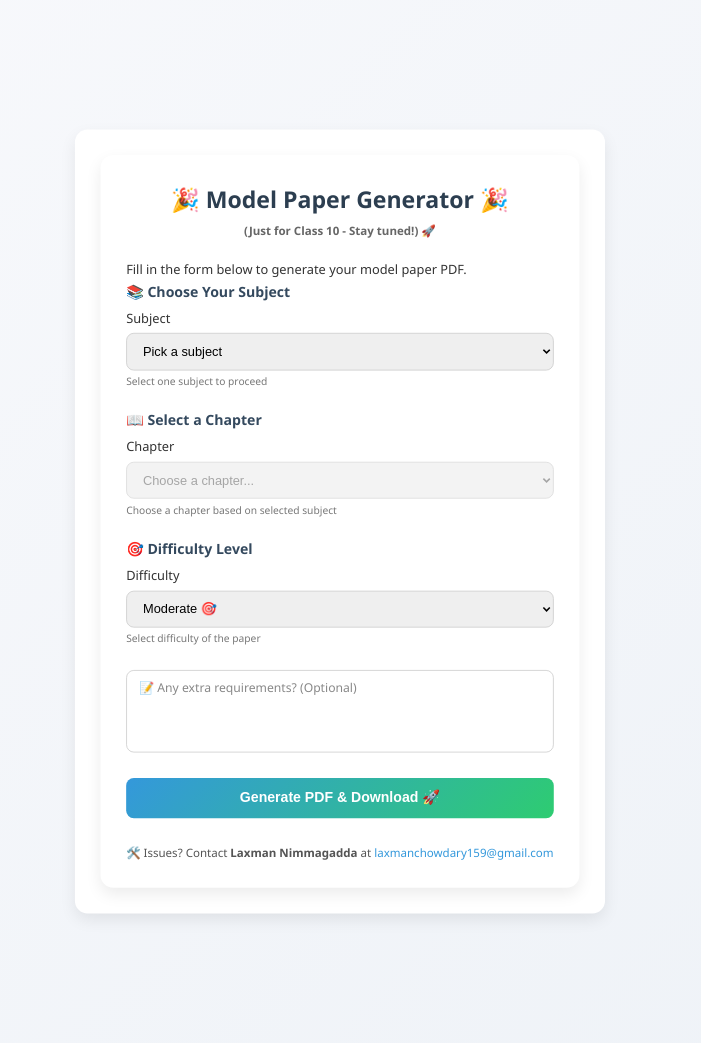
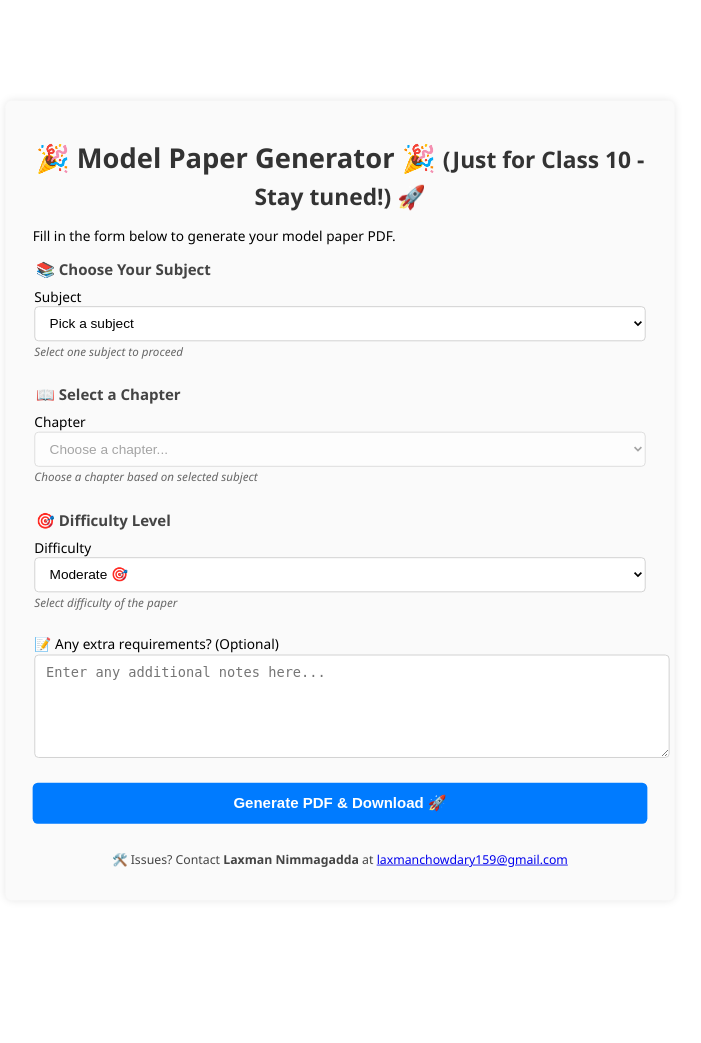
Before and after one commit to laxmanchowdary15/Perplexity_API_Project, a Flask app: page / in a window 1280 px wide. Shown: the whole page, without its empty margins (300-1001 px from the left). After the commit the page ends 867 px from the top, so only its background shows below. Run offline with Flask 3, Linux system fonts and the light colour scheme.

Commit message:
by perplexity

```diff
--- a/static/css/style.css
+++ b/static/css/style.css
@@ -1,225 +1,123 @@
-/* ===== Reset & Base Styles ===== */
-* {
-  margin: 0;
-  padding: 0;
-  box-sizing: border-box;
+/* static/style.css */
+
+main.container {
+  max-width: 720px;
+  margin: 2rem auto;
+  padding: 1.5rem 2rem;
+  background: #fafafa;
+  border-radius: 8px;
+  box-shadow: 0 0 10px rgba(0,0,0,0.1);
+  font-family: 'Segoe UI', Tahoma, Geneva, Verdana, sans-serif;
 }
 
-html {
-  font-size: 16px;
-  scroll-behavior: smooth;
+h1 {
+  text-align: center;
+  font-weight: 700;
+  margin-bottom: 1rem;
+  color: #333;
 }
 
-body {
-  font-family: "Segoe UI", Roboto, Arial, sans-serif;
-  line-height: 1.6;
-  background: linear-gradient(135deg, #f8f9fc, #eef2f7);
-  color: #333;
-  min-height: 100vh;
-  display: flex;
-  justify-content: center;
-  align-items: flex-start;
-  padding: 2rem;
-}
-
-/* ===== Container ===== */
-.container {
-  width: 100%;
-  max-width: 700px;
-  background: #fff;
-  padding: 2rem;
-  border-radius: 1rem;
-  box-shadow: 0 8px 20px rgba(0, 0, 0, 0.08);
-  animation: fadeIn 0.6s ease-in-out;
-}
-
-/* ===== Headings ===== */
-h1 {
-  font-size: 1.8rem;
-  color: #2c3e50;
-  margin-bottom: 1.5rem;
-  text-align: center;
-}
-
-h1 small {
-  display: block;
-  font-size: 0.9rem;
-  color: #666;
-  margin-top: 0.3rem;
-}
-
-/* ===== Form Fields ===== */
 form fieldset {
   border: none;
-  margin-bottom: 1.5rem;
+  margin-bottom: 1.8rem;
+  padding: 0;
 }
 
 form legend {
-  font-weight: bold;
-  color: #34495e;
-  margin-bottom: 0.5rem;
   font-size: 1.1rem;
+  font-weight: 600;
+  margin-bottom: 0.6rem;
+  color: #444;
 }
 
-select,
-textarea {
+label, select, textarea, button {
+  display: block;
   width: 100%;
-  padding: 0.8rem 1rem;
-  margin-top: 0.3rem;
-  border: 1px solid #ccc;
-  border-radius: 0.6rem;
   font-size: 1rem;
-  transition: border 0.3s ease, box-shadow 0.3s ease;
+  line-height: 1.4;
 }
 
-select:focus,
-textarea:focus {
-  border-color: #3498db;
-  outline: none;
-  box-shadow: 0 0 5px rgba(52, 152, 219, 0.5);
+select, textarea {
+  padding: 0.6rem 0.8rem;
+  border-radius: 5px;
+  border: 1.8px solid #ccc;
+  background: #fff;
+  transition: border-color 0.25s ease;
 }
 
-/* ===== Floating Label (Textarea) ===== */
-.floating-label {
-  position: relative;
+select:focus, textarea:focus {
+  border-color: #007bff;
+  outline: none;
 }
 
-.floating-label textarea {
-  resize: none;
+textarea {
+  resize: vertical;
+  min-height: 100px;
 }
 
-.floating-label label {
-  position: absolute;
-  top: 0.9rem;
-  left: 1rem;
-  font-size: 0.95rem;
-  color: #888;
-  pointer-events: none;
-  transition: 0.3s ease;
+.hint-text {
+  font-style: italic;
+  font-size: 0.85rem;
+  color: #666;
+  margin-top: 0.25rem;
 }
 
-.floating-label textarea:focus + label,
-.floating-label textarea:not(:placeholder-shown) + label {
-  top: -0.6rem;
-  left: 0.8rem;
-  background: #fff;
-  font-size: 0.75rem;
-  color: #3498db;
-  padding: 0 0.3rem;
-  border-radius: 0.3rem;
+button#generateBtn {
+  background-color: #007bff;
+  border: none;
+  padding: 0.75rem;
+  color: white;
+  font-size: 1.1rem;
+  font-weight: 600;
+  border-radius: 6px;
+  cursor: pointer;
+  user-select: none;
+  transition: background-color 0.3s ease;
 }
 
-/* ===== Hint Text ===== */
-.hint-text {
-  display: block;
-  font-size: 0.8rem;
-  color: #777;
-  margin-top: 0.2rem;
+button#generateBtn:hover:not(:disabled) {
+  background-color: #0056b3;
 }
 
-/* ===== Button ===== */
-button {
-  width: 100%;
-  padding: 0.9rem 1.2rem;
-  background: linear-gradient(135deg, #3498db, #2ecc71);
-  border: none;
-  border-radius: 0.6rem;
-  color: #fff;
-  font-size: 1.1rem;
-  font-weight: bold;
-  cursor: pointer;
-  transition: background 0.4s ease, transform 0.2s ease;
-}
-
-button:hover {
-  background: linear-gradient(135deg, #2980b9, #27ae60);
-  transform: translateY(-2px);
-}
-
-button:disabled {
-  opacity: 0.7;
+button#generateBtn:disabled {
+  background-color: #999;
   cursor: not-allowed;
 }
 
-/* ===== Modal ===== */
+.contact-info {
+  font-size: 0.9rem;
+  color: #444;
+  text-align: center;
+  margin-top: 2rem;
+}
+
 .modal {
   display: none;
+  position: fixed;
+  z-index: 1000;
+  left: 0; top: 0;
+  width: 100%; height: 100%;
+  background-color: rgba(0,0,0,0.3);
   justify-content: center;
   align-items: center;
-  position: fixed;
-  inset: 0;
-  background: rgba(0, 0, 0, 0.5);
-  z-index: 1000;
+  font-size: 1.2rem;
+  color: white;
+}
+
+.modal[aria-hidden="false"] {
+  display: flex;
 }
 
 .modal-content {
-  background: #fff;
-  padding: 1.2rem 1.5rem;
-  border-radius: 0.8rem;
-  font-size: 1rem;
-  font-weight: bold;
-  color: #333;
-  animation: pulse 1.2s infinite;
+  background: #007bff;
+  padding: 1.4rem 2rem;
+  border-radius: 8px;
+  box-shadow: 0 5px 25px rgba(0,0,0,0.3);
 }
 
-/* ===== Error Message ===== */
 .error-message {
+  color: #d93025;
+  font-weight: 600;
   margin-top: 1rem;
-  padding: 0.8rem;
-  background: #ffe6e6;
-  color: #d63031;
-  border: 1px solid #ff7675;
-  border-radius: 0.5rem;
-  font-weight: 500;
   text-align: center;
 }
-
-/* ===== Contact Info ===== */
-.contact-info {
-  text-align: center;
-  margin-top: 2rem;
-  font-size: 0.9rem;
-  color: #555;
-}
-
-.contact-info a {
-  color: #3498db;
-  text-decoration: none;
-}
-
-.contact-info a:hover {
-  text-decoration: underline;
-}
-
-/* ===== Animations ===== */
-@keyframes fadeIn {
-  from {
-    opacity: 0;
-    transform: translateY(20px);
-  }
-  to {
-    opacity: 1;
-    transform: translateY(0);
-  }
-}
-
-@keyframes pulse {
-  0% { transform: scale(1); opacity: 1; }
-  50% { transform: scale(1.05); opacity: 0.8; }
-  100% { transform: scale(1); opacity: 1; }
-}
-
-/* ===== Responsive ===== */
-@media (max-width: 600px) {
-  body {
-    padding: 1rem;
-  }
-
-  .container {
-    padding: 1.5rem;
-  }
-
-  h1 {
-    font-size: 1.5rem;
-  }
-}
--- a/templates/form.html
+++ b/templates/form.html
@@ -1,4 +1,8 @@
 {% extends "base.html" %}
+
+{% block head %}
+  <link rel="stylesheet" href="{{ url_for('static', filename='style.css') }}">
+{% endblock %}
 
 {% block content %}
 <main class="container" role="main" aria-labelledby="pageTitle">
@@ -40,15 +44,14 @@
       <small id="difficultyHint" class="hint-text">Select difficulty of the paper</small>
     </fieldset>
 
-    <fieldset class="floating-label">
-      <textarea name="suggestions" id="suggestions" rows="4" placeholder=" "></textarea>
+    <fieldset>
       <label for="suggestions">📝 Any extra requirements? (Optional)</label>
+      <textarea name="suggestions" id="suggestions" rows="4" placeholder="Enter any additional notes here..."></textarea>
     </fieldset>
 
     <button type="submit" id="generateBtn" aria-live="polite" aria-busy="false">
       Generate PDF &amp; Download 🚀
     </button>
-
   </form>
 
   <p class="contact-info" aria-label="Contact information">
@@ -104,6 +107,10 @@
 
   const subjectSelect = document.getElementById('subject');
   const chapterSelect = document.getElementById('chapter');
+  const form = document.getElementById('paperForm');
+  const button = document.getElementById('generateBtn');
+  const modal = document.getElementById('loadingModal');
+  const errorBox = document.getElementById('errorMessage');
 
   subjectSelect.addEventListener('change', () => {
     const subject = subjectSelect.value;
@@ -120,11 +127,6 @@
       chapterSelect.disabled = true;
     }
   });
-
-  const form = document.getElementById('paperForm');
-  const button = document.getElementById('generateBtn');
-  const modal = document.getElementById('loadingModal');
-  const errorBox = document.getElementById('errorMessage');
 
   form.addEventListener('submit', async (e) => {
     e.preventDefault();
```
